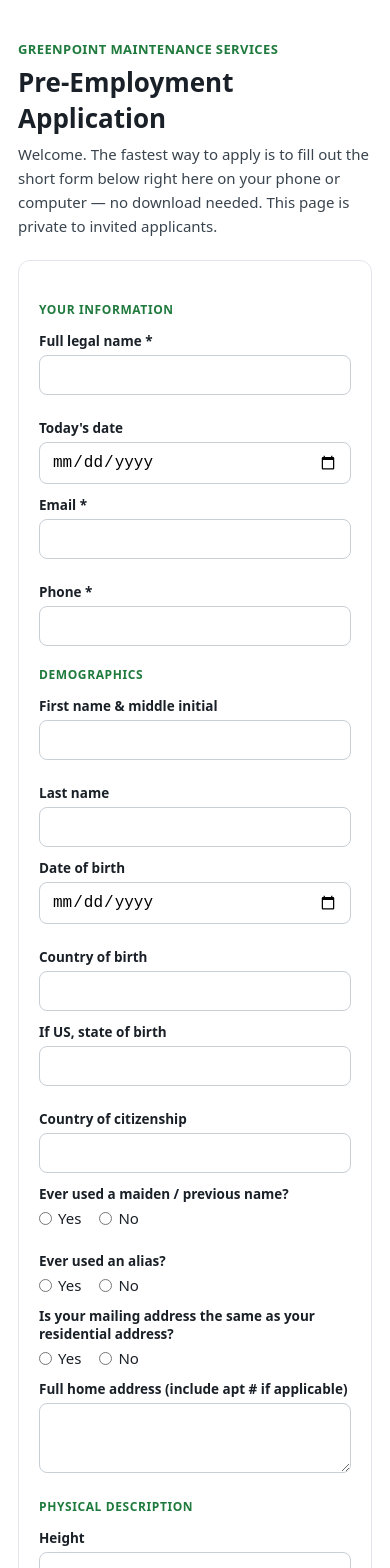
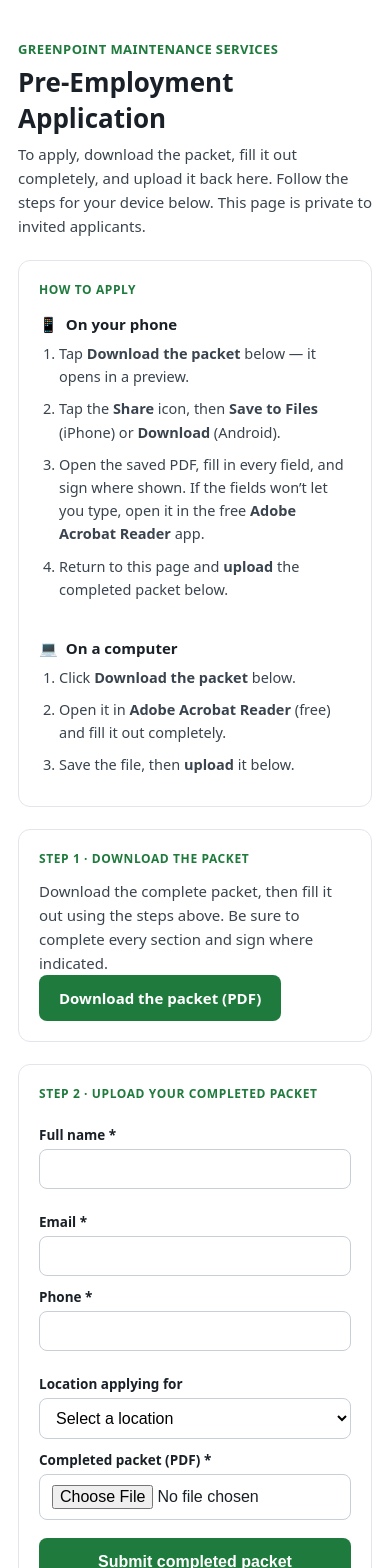
Before and after one commit to mpgarcia2003/gpms-website, a Next.js app: page /background-check in a window 390 px wide. Shown: the top 1568 px of the page. Built offline with nearby package versions, Linux system fonts and the light colour scheme.

Commit message:
Replace on-page form with download/upload guide for phone and PC

```diff
--- a/src/app/background-check/BackgroundCheckForm.jsx
+++ b/src/app/background-check/BackgroundCheckForm.jsx
@@ -3,20 +3,14 @@
 import { useState } from "react";
 
 const PACKET_URL = "/GreenPoint_Eligibility_Packet_FILLABLE.pdf";
-
-const EYE = ["Black","Blue","Brown","Gray","Green","Hazel","Maroon","Pink","Multicolored"];
-const HAIR = ["Bald","Black","Blond or","Strawberry","Brown","Gray","Red or","Auburn","Sandy","White Blue","Green","Orange","Pink Purple","Unknown"];
-const FLU = [
-  ["provider","I received my flu vaccination from my Health Care Provider"],
-  ["startcare_citymd","I received my flu vaccination from an Authorized Provider / CityMD"],
-  ["exemption","I have an exemption (will attach DOH-4482)"],
-  ["refuse","I decline the flu vaccination and understand I must wear PPE"],
-];
-const COVID = [
-  ["provider","I received my COVID vaccination from my Health Care Provider"],
-  ["pharmacy","I received my COVID vaccination from my local pharmacy"],
-  ["exemption","I have an exemption (will attach DOH-4482)"],
-  ["refuse","I decline the COVID vaccination and understand I must wear PPE"],
+const LOCATIONS = [
+  "East New York, Brooklyn",
+  "Fort Greene, Brooklyn",
+  "Bushwick, Brooklyn",
+  "Washington Heights, Manhattan",
+  "Central Harlem, Manhattan",
+  "East Harlem, Manhattan",
+  "Other / Not sure",
 ];
 
 const S = {
@@ -25,43 +19,27 @@ const S = {
   h1: { fontSize: 26, fontWeight: 800, margin: "6px 0 6px" },
   p: { fontSize: 15, lineHeight: 1.6, color: "#3a444e" },
   card: { border: "1px solid #e2e6ea", borderRadius: 12, padding: 20, marginTop: 22, background: "#fff" },
-  sec: { fontSize: 12, fontWeight: 700, color: "#1f7a3d", textTransform: "uppercase", letterSpacing: ".05em", margin: "20px 0 2px" },
+  sec: { fontSize: 12, fontWeight: 700, color: "#1f7a3d", textTransform: "uppercase", letterSpacing: ".05em", marginBottom: 12 },
+  guideRow: { display: "flex", gap: 24, flexWrap: "wrap" },
+  guideCol: { flex: "1 1 250px", minWidth: 0 },
+  devTitle: { fontSize: 15, fontWeight: 700, margin: "4px 0 8px", display: "flex", alignItems: "center", gap: 8 },
+  ol: { margin: 0, paddingLeft: 20 },
+  li: { fontSize: 14.5, lineHeight: 1.6, color: "#3a444e", marginBottom: 9 },
   label: { display: "block", fontSize: 13.5, fontWeight: 600, margin: "12px 0 5px" },
   input: { width: "100%", padding: "10px 12px", borderRadius: 8, border: "1px solid #c8cfd6", fontSize: 16, boxSizing: "border-box", background: "#fff" },
   row2: { display: "flex", gap: 12, flexWrap: "wrap" },
   col: { flex: "1 1 200px", minWidth: 0 },
-  ynwrap: { display: "flex", gap: 18, marginTop: 4 },
-  yn: { display: "flex", alignItems: "center", gap: 6, fontSize: 15 },
-  opt: { display: "flex", gap: 8, alignItems: "flex-start", margin: "8px 0", fontSize: 14.5 },
-  dl: { display: "inline-block", background: "#1f7a3d", color: "#fff", textDecoration: "none", padding: "12px 18px", borderRadius: 8, fontWeight: 600, fontSize: 15 },
+  dl: { display: "inline-block", background: "#1f7a3d", color: "#fff", textDecoration: "none", padding: "13px 20px", borderRadius: 8, fontWeight: 600, fontSize: 15 },
   btn: { width: "100%", marginTop: 18, background: "#1f7a3d", color: "#fff", border: 0, padding: "15px", borderRadius: 8, fontWeight: 700, fontSize: 16, cursor: "pointer" },
-  note: { fontSize: 12.5, color: "#6b7682", marginTop: 12, lineHeight: 1.5 },
+  note: { fontSize: 12.5, color: "#6b7682", marginTop: 14, lineHeight: 1.5 },
   err: { background: "#fdecec", color: "#a3271f", padding: "10px 12px", borderRadius: 8, fontSize: 14, marginTop: 12 },
-  ok: { textAlign: "center", padding: "30px 10px" },
+  ok: { textAlign: "center", padding: "14px 6px" },
 };
 
 export default function BackgroundCheckForm() {
-  const [form, setForm] = useState({});
-  const [status, setStatus] = useState("idle");
-  const [error, setError] = useState("");
   const [upStatus, setUpStatus] = useState("idle");
   const [upError, setUpError] = useState("");
   const [fileName, setFileName] = useState("");
-
-  const set = (k) => (e) => setForm((f) => ({ ...f, [k]: e.target.value }));
-
-  async function submitOnline(e) {
-    e.preventDefault();
-    setError(""); setStatus("submitting");
-    try {
-      const res = await fetch("/api/apply-online", {
-        method: "POST", headers: { "Content-Type": "application/json" }, body: JSON.stringify(form),
-      });
-      const data = await res.json().catch(() => ({}));
-      if (!res.ok) { setError(data.error || "Something went wrong. Please try again."); setStatus("idle"); return; }
-      setStatus("success");
-    } catch { setError("Network error. Please try again."); setStatus("idle"); }
-  }
 
   async function submitUpload(e) {
     e.preventDefault();
@@ -70,114 +48,80 @@ export default function BackgroundCheckForm() {
     try {
       const res = await fetch("/api/background-check", { method: "POST", body: fd });
       const data = await res.json().catch(() => ({}));
-      if (!res.ok) { setUpError(data.error || "Something went wrong."); setUpStatus("idle"); return; }
+      if (!res.ok) { setUpError(data.error || "Something went wrong. Please try again."); setUpStatus("idle"); return; }
       setUpStatus("success");
     } catch { setUpError("Network error. Please try again."); setUpStatus("idle"); }
-  }
-
-  const Text = (name, label, opts = {}) => (
-    <div style={S.col}>
-      <label style={S.label}>{label}{opts.req ? " *" : ""}</label>
-      <input style={S.input} type={opts.type || "text"} value={form[name] || ""} onChange={set(name)} required={!!opts.req} autoComplete={opts.ac || "off"} />
-    </div>
-  );
-  const Sel = (name, label, options) => (
-    <div style={S.col}>
-      <label style={S.label}>{label}</label>
-      <select style={S.input} value={form[name] || ""} onChange={set(name)}>
-        <option value="">Select…</option>
-        {options.map((o) => { const [v, t] = Array.isArray(o) ? o : [o, o]; return <option key={v} value={v}>{t}</option>; })}
-      </select>
-    </div>
-  );
-  const YesNo = (name, label) => (
-    <div style={S.col}>
-      <label style={S.label}>{label}</label>
-      <div style={S.ynwrap}>
-        {["Yes", "No"].map((v) => (
-          <label key={v} style={S.yn}><input type="radio" name={name} value={v} checked={form[name] === v} onChange={set(name)} /> {v}</label>
-        ))}
-      </div>
-    </div>
-  );
-  const Opts = (name, label, options) => (
-    <div>
-      <label style={S.label}>{label}</label>
-      {options.map(([v, t]) => (
-        <label key={v} style={S.opt}><input type="radio" name={name} value={v} checked={form[name] === v} onChange={set(name)} style={{ marginTop: 3 }} /> <span>{t}</span></label>
-      ))}
-    </div>
-  );
-
-  if (status === "success") {
-    return (
-      <div style={S.wrap}><div style={S.ok}>
-        <div style={{ fontSize: 46 }}>&#10003;</div>
-        <h1 style={S.h1}>Application received</h1>
-        <p style={S.p}>Thank you. Your application has been sent to GreenPoint Maintenance Services. Our team will reach out about next steps, including in-person fingerprinting and signing the official forms.</p>
-      </div></div>
-    );
   }
 
   return (
     <div style={S.wrap}>
       <div style={S.brand}>GreenPoint Maintenance Services</div>
       <h1 style={S.h1}>Pre-Employment Application</h1>
-      <p style={S.p}>Welcome. The fastest way to apply is to fill out the short form below right here on your phone or computer — no download needed. This page is private to invited applicants.</p>
-
-      <form onSubmit={submitOnline} style={S.card}>
-        <div style={S.sec}>Your information</div>
-        <div style={S.row2}>{Text("full_name", "Full legal name", { req: true, ac: "name" })}{Text("today_date", "Today's date", { type: "date" })}</div>
-        <div style={S.row2}>{Text("email", "Email", { req: true, type: "email", ac: "email" })}{Text("phone", "Phone", { req: true, type: "tel", ac: "tel" })}</div>
-
-        <div style={S.sec}>Demographics</div>
-        <div style={S.row2}>{Text("first_name_mi", "First name & middle initial")}{Text("last_name", "Last name")}</div>
-        <div style={S.row2}>{Text("date_of_birth", "Date of birth", { type: "date" })}{Text("country_of_birth", "Country of birth")}</div>
-        <div style={S.row2}>{Text("state_of_birth", "If US, state of birth")}{Text("country_of_citizenship", "Country of citizenship")}</div>
-        <div style={S.row2}>{YesNo("maiden_previous_name", "Ever used a maiden / previous name?")}{YesNo("used_alias", "Ever used an alias?")}</div>
-        {YesNo("mailing_same_residential", "Is your mailing address the same as your residential address?")}
-        <label style={S.label}>Full home address (include apt # if applicable)</label>
-        <textarea style={{ ...S.input, minHeight: 70, resize: "vertical" }} value={form.full_home_address || ""} onChange={set("full_home_address")} />
-
-        <div style={S.sec}>Physical description</div>
-        <div style={S.row2}>{Text("height", "Height")}{Text("weight", "Weight")}{Text("gender", "Gender")}</div>
-        <div style={S.row2}>{Text("preferred_language", "Preferred language")}{Text("race", "Race")}{Text("ethnicity", "Ethnicity")}</div>
-        <div style={S.row2}>{Sel("eye_color", "Eye color", EYE)}{Sel("hair_color", "Hair color", HAIR)}</div>
-
-        <div style={S.sec}>Influenza attestation</div>
-        {Opts("flu_option", "Select one:", FLU)}
-        <div style={S.sec}>COVID attestation</div>
-        {Opts("covid_option", "Select one:", COVID)}
-
-        <input type="text" name="company_website" tabIndex={-1} autoComplete="off" value={form.company_website || ""} onChange={set("company_website")} style={{ position: "absolute", left: "-9999px", width: 1, height: 1, opacity: 0 }} aria-hidden="true" />
-
-        {error ? <div style={S.err}>{error}</div> : null}
-        <p style={S.note}>By submitting, you certify the information is true and acknowledge receipt of the fingerprinting notice (Justice Center / OASAS / OMH). Your typed name serves as your signature for this acknowledgment. The official state forms are signed in person at onboarding.</p>
-        <button style={S.btn} type="submit" disabled={status === "submitting"}>{status === "submitting" ? "Sending…" : "Submit application"}</button>
-      </form>
+      <p style={S.p}>To apply, download the packet, fill it out completely, and upload it back here. Follow the steps for your device below. This page is private to invited applicants.</p>
 
       <div style={S.card}>
-        <div style={S.sec}>Prefer the full PDF? (best on a computer)</div>
-        <p style={S.p}>You can download the complete packet, fill it in Adobe Acrobat Reader, and upload it back here. This includes the official state forms.</p>
-        <a style={S.dl} href={PACKET_URL} download>Download the full packet (PDF)</a>
+        <div style={S.sec}>How to apply</div>
+        <div style={S.guideRow}>
+          <div style={S.guideCol}>
+            <div style={S.devTitle}><span>&#128241;</span> On your phone</div>
+            <ol style={S.ol}>
+              <li style={S.li}>Tap <b>Download the packet</b> below — it opens in a preview.</li>
+              <li style={S.li}>Tap the <b>Share</b> icon, then <b>Save to Files</b> (iPhone) or <b>Download</b> (Android).</li>
+              <li style={S.li}>Open the saved PDF, fill in every field, and sign where shown. If the fields won&rsquo;t let you type, open it in the free <b>Adobe Acrobat Reader</b> app.</li>
+              <li style={S.li}>Return to this page and <b>upload</b> the completed packet below.</li>
+            </ol>
+          </div>
+          <div style={S.guideCol}>
+            <div style={S.devTitle}><span>&#128187;</span> On a computer</div>
+            <ol style={S.ol}>
+              <li style={S.li}>Click <b>Download the packet</b> below.</li>
+              <li style={S.li}>Open it in <b>Adobe Acrobat Reader</b> (free) and fill it out completely.</li>
+              <li style={S.li}>Save the file, then <b>upload</b> it below.</li>
+            </ol>
+          </div>
+        </div>
+      </div>
+
+      <div style={S.card}>
+        <div style={S.sec}>Step 1 &middot; Download the packet</div>
+        <p style={S.p}>Download the complete packet, then fill it out using the steps above. Be sure to complete every section and sign where indicated.</p>
+        <a style={S.dl} href={PACKET_URL} download>Download the packet (PDF)</a>
+      </div>
+
+      <div style={S.card}>
+        <div style={S.sec}>Step 2 &middot; Upload your completed packet</div>
         {upStatus === "success" ? (
-          <p style={{ ...S.p, color: "#1f7a3d", fontWeight: 600, marginTop: 16 }}>&#10003; Your completed packet was sent. Thank you.</p>
+          <div style={S.ok}>
+            <div style={{ fontSize: 42 }}>&#10003;</div>
+            <p style={{ ...S.p, fontWeight: 600, color: "#1f7a3d" }}>Your completed packet was sent to GreenPoint Maintenance Services. Thank you &mdash; we&rsquo;ll be in touch about next steps, including in-person fingerprinting.</p>
+          </div>
         ) : (
-          <form onSubmit={submitUpload} style={{ marginTop: 16 }}>
-            <div style={S.row2}>{Text("up_name", "Full name", { req: true })}{Text("up_email", "Email", { req: true, type: "email" })}</div>
-            <input type="hidden" name="full_name" value={form.up_name || ""} />
-            <input type="hidden" name="email" value={form.up_email || ""} />
-            <input type="hidden" name="phone" value={form.phone || form.up_phone || "n/a"} />
-            <label style={S.label}>Upload completed packet (PDF) *</label>
+          <form onSubmit={submitUpload}>
+            <div style={S.row2}>
+              <div style={S.col}><label style={S.label}>Full name *</label><input style={S.input} name="full_name" required autoComplete="name" /></div>
+              <div style={S.col}><label style={S.label}>Email *</label><input style={S.input} type="email" name="email" required autoComplete="email" /></div>
+            </div>
+            <div style={S.row2}>
+              <div style={S.col}><label style={S.label}>Phone *</label><input style={S.input} type="tel" name="phone" required autoComplete="tel" /></div>
+              <div style={S.col}>
+                <label style={S.label}>Location applying for</label>
+                <select style={S.input} name="location" defaultValue="">
+                  <option value="" disabled>Select a location</option>
+                  {LOCATIONS.map((l) => (<option key={l} value={l}>{l}</option>))}
+                </select>
+              </div>
+            </div>
+            <label style={S.label}>Completed packet (PDF) *</label>
             <input style={S.input} type="file" name="packet" accept="application/pdf,.pdf" required onChange={(e) => setFileName(e.target.files?.[0]?.name || "")} />
             {fileName ? <div style={{ fontSize: 13, color: "#1f7a3d", marginTop: 6 }}>Selected: {fileName}</div> : null}
+            <input type="text" name="company_website" tabIndex={-1} autoComplete="off" style={{ position: "absolute", left: "-9999px", width: 1, height: 1, opacity: 0 }} aria-hidden="true" />
             {upError ? <div style={S.err}>{upError}</div> : null}
-            <button style={S.btn} type="submit" disabled={upStatus === "submitting"}>{upStatus === "submitting" ? "Sending…" : "Upload completed packet"}</button>
+            <button style={S.btn} type="submit" disabled={upStatus === "submitting"}>{upStatus === "submitting" ? "Sending…" : "Submit completed packet"}</button>
           </form>
         )}
       </div>
 
-      <p style={S.note}>Your information is sent directly and securely to GreenPoint Maintenance Services and is not posted publicly or stored in a database. Please do not email these documents elsewhere, as they contain sensitive personal information.</p>
+      <p style={S.note}>Your packet is sent directly and securely to GreenPoint Maintenance Services and is not posted publicly or stored in a database. Please do not email these documents elsewhere, as they contain sensitive personal information.</p>
     </div>
   );
 }
```
